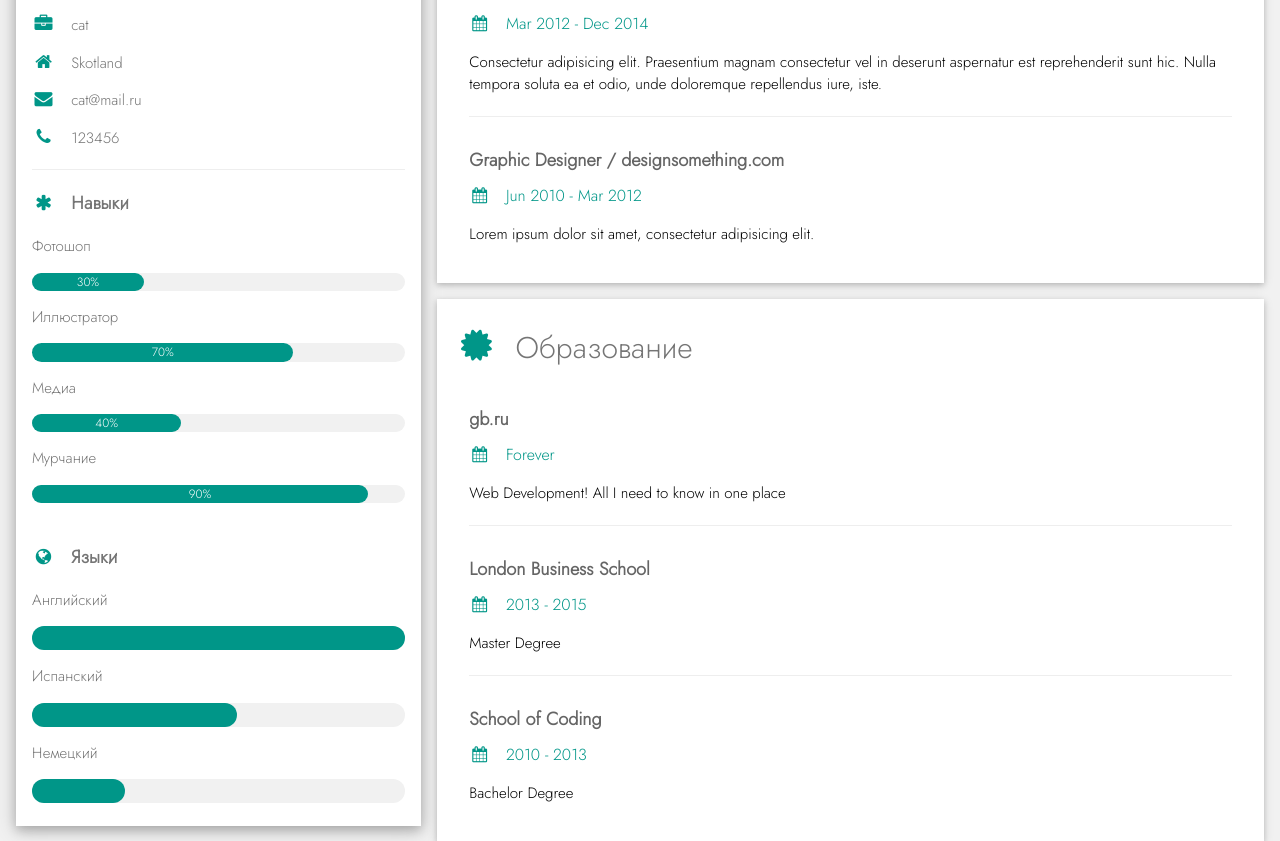
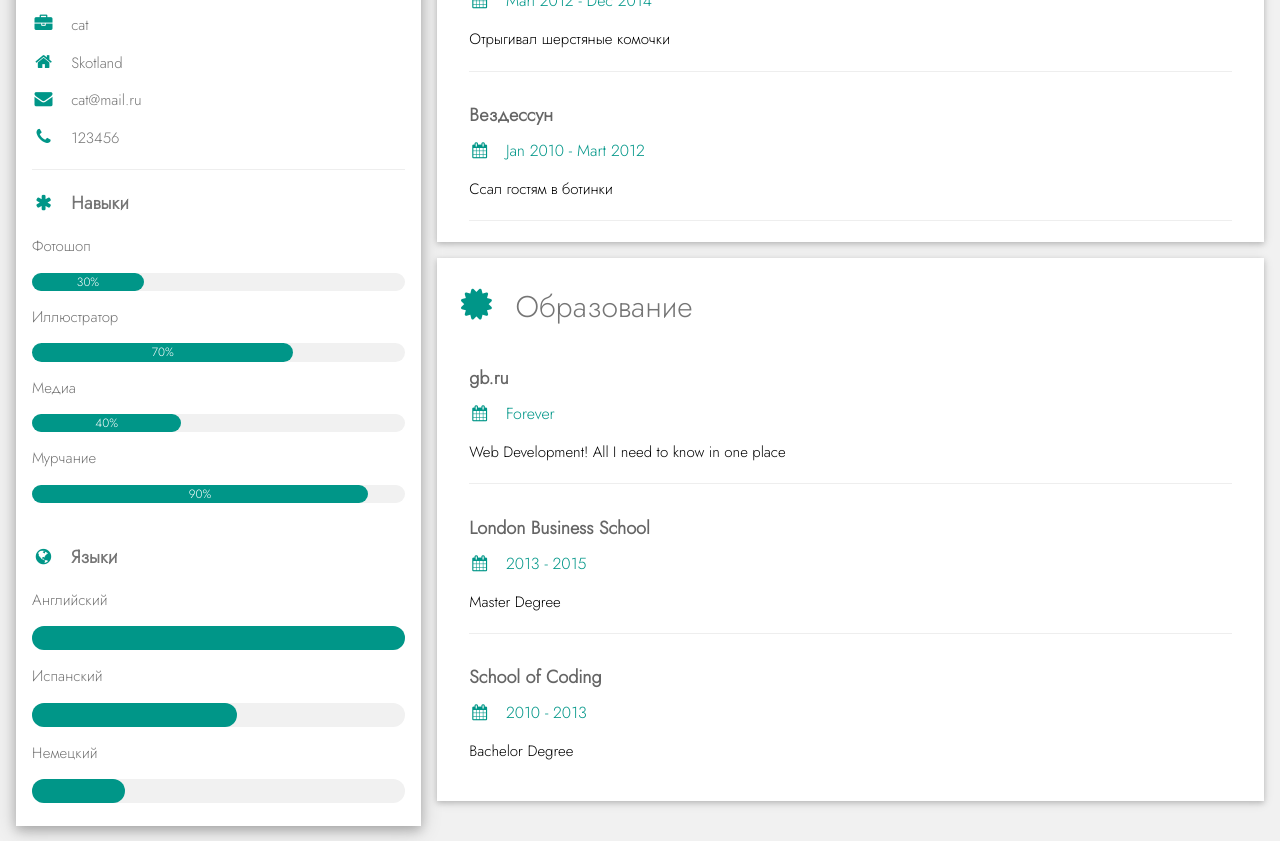
Before and after one commit to Oozeblog/HomeWorkWebT, a PHP site: page / in a window 1280 px wide. Shown: the part 321-1162 px from the top of the page. Run offline with PHP 8.4, Linux system fonts and the light colour scheme.

Commit message:
Added index.php homeWork_version

```diff
--- a/HW4/index.php
+++ b/HW4/index.php
@@ -21,6 +21,24 @@ $skills = [
         'name' => 'Мурчание',
         'percent' => 90,
     ],
+];
+$experience = [
+    [
+        'name' => 'Мурополк',
+        'date' => 'Jan 2015 - настоящее время',
+        'discription' => 'Мурчал на всю Ивановскую'
+    ],
+    [
+        'name' => 'Шерстиком',
+        'date' => 'Mart 2012 - Dec 2014',
+        'discription' => 'Отрыгивал шерстяные комочки'
+    ],
+    [
+        'name' => 'Вездессун',
+        'date' => 'Jan 2010 - Mart 2012',
+        'discription' => 'Ссал гостям в ботинки'
+    ],
+
 ];
 ?>
 <!DOCTYPE html>
@@ -106,26 +124,15 @@ $skills = [
         <div class="w3-container w3-card w3-white w3-margin-bottom">
           <h2 class="w3-text-grey w3-padding-16"><i
               class="fa fa-suitcase fa-fw w3-margin-right w3-xxlarge w3-text-teal"></i>Опыт работы</h2>
+
+          <?php for ($i = 0; $i < count($experience); $i++):?>
           <div class="w3-container">
-            <h5 class="w3-opacity"><b>Front End Developer </b></h5>
-            <h6 class="w3-text-teal"><i class="fa fa-calendar fa-fw w3-margin-right"></i>Jan 2015 - <span
-                class="w3-tag w3-teal w3-round">Current</span></h6>
-            <p>Lorem ipsum dolor sit amet. Praesentium magnam consectetur vel in deserunt aspernatur est reprehenderit
-              sunt hic. Nulla tempora soluta ea et odio, unde doloremque repellendus iure, iste.</p>
+            <h5 class="w3-opacity"><b><?php echo $experience[$i]['name'];?></b></h5>
+            <h6 class="w3-text-teal"><i class="fa fa-calendar fa-fw w3-margin-right"></i><?php echo $experience[$i]['date'];?></h6>
+            <p><?php echo $experience[$i]['discription'];?></p>
             <hr>
           </div>
-          <div class="w3-container">
-            <h5 class="w3-opacity"><b>Web Developer / something.com</b></h5>
-            <h6 class="w3-text-teal"><i class="fa fa-calendar fa-fw w3-margin-right"></i>Mar 2012 - Dec 2014</h6>
-            <p>Consectetur adipisicing elit. Praesentium magnam consectetur vel in deserunt aspernatur est reprehenderit
-              sunt hic. Nulla tempora soluta ea et odio, unde doloremque repellendus iure, iste.</p>
-            <hr>
-          </div>
-          <div class="w3-container">
-            <h5 class="w3-opacity"><b>Graphic Designer / designsomething.com</b></h5>
-            <h6 class="w3-text-teal"><i class="fa fa-calendar fa-fw w3-margin-right"></i>Jun 2010 - Mar 2012</h6>
-            <p>Lorem ipsum dolor sit amet, consectetur adipisicing elit. </p><br>
-          </div>
+          <?php endfor;?>
         </div>
 
         <div class="w3-container w3-card w3-white">
```
